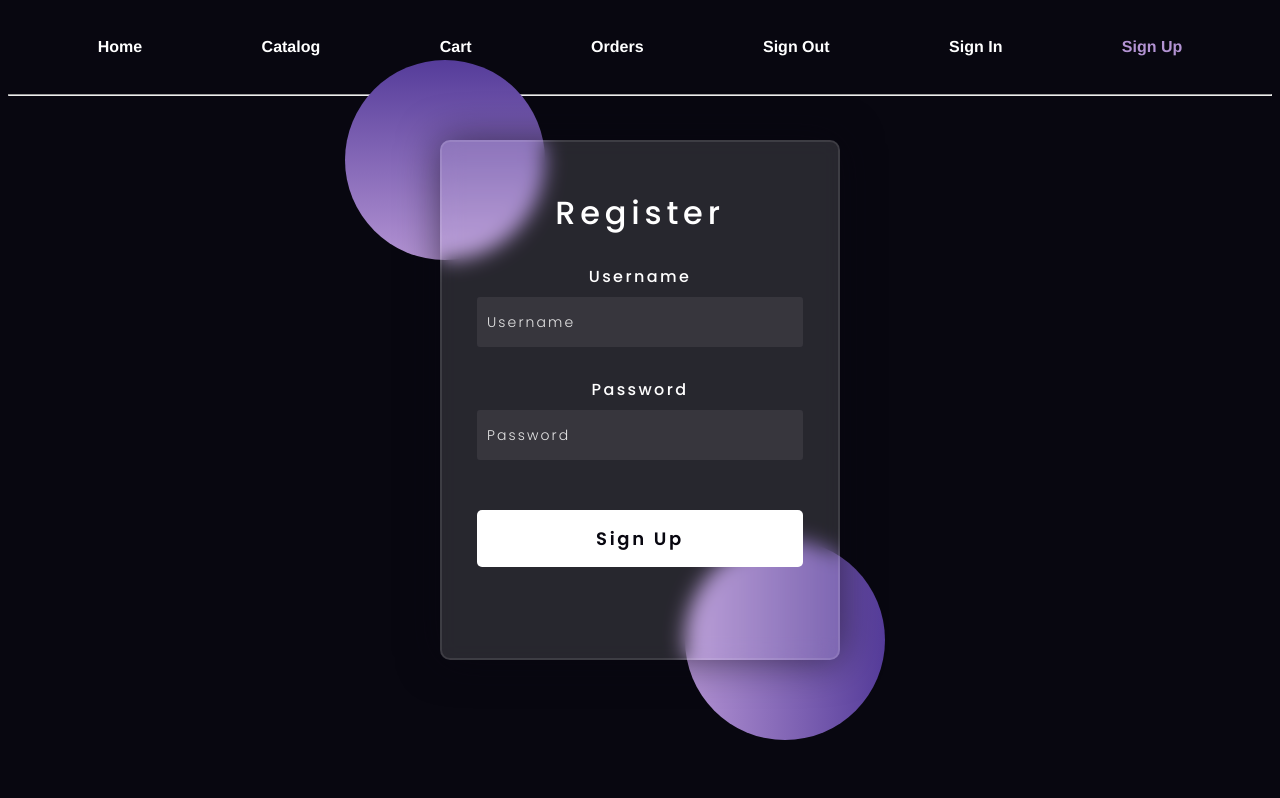
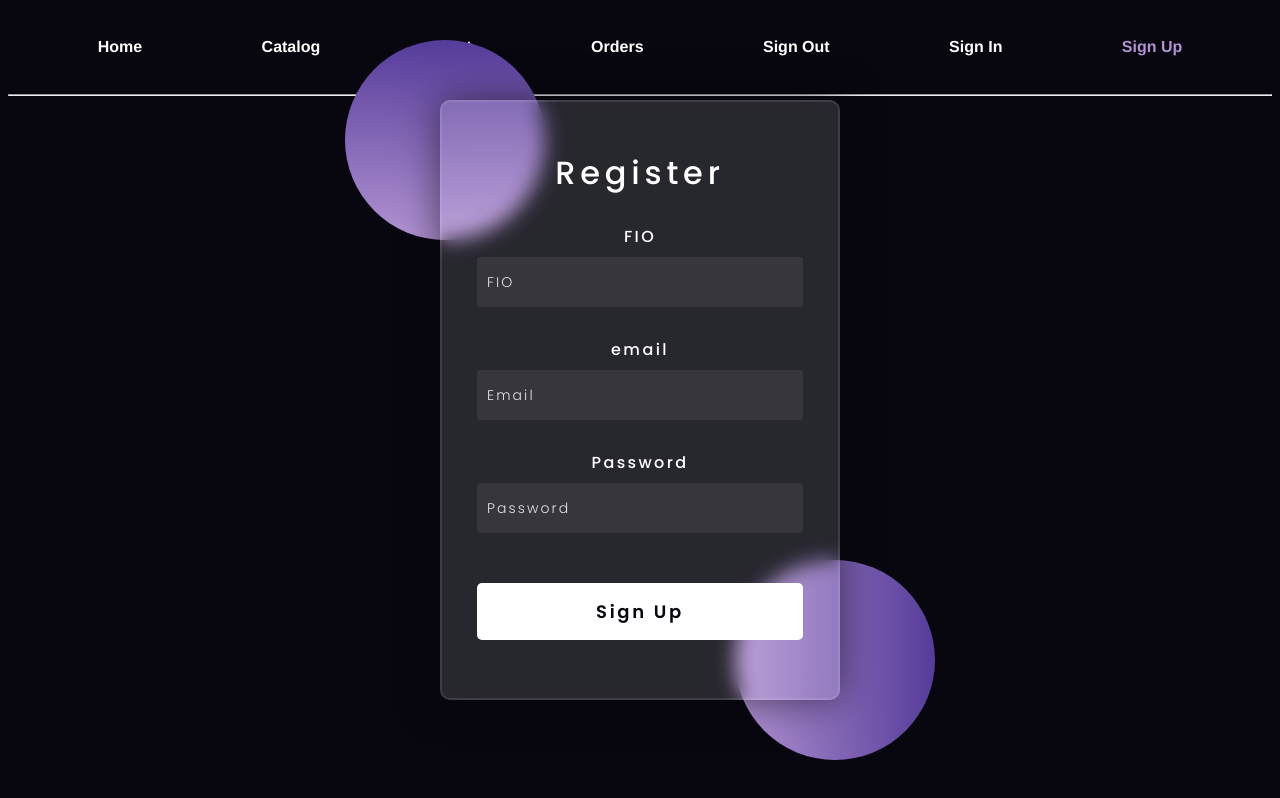
Before and after one commit to psychotronickid/vueCLI, a Vue app: page /register in a window 1280 px wide. Built offline with nearby package versions, Linux system fonts and the light colour scheme.

Commit message:
чет сделал

```diff
--- a/src/components/Login.vue
+++ b/src/components/Login.vue
@@ -5,8 +5,8 @@
   </div>
   <form class="login" @submit.prevent="login">
     <h3>Login</h3>
-    <label for="username">Username</label>
-    <input type="text" placeholder="Username" id="username" required v-model="username"/>
+    <label for="email">email</label>
+    <input type="text" placeholder="Email" id="email" required v-model="email"/>
     <label for="password">Password</label>
     <input type="password" placeholder="Password" id="password" required v-model="password"/>
     <button type="submit">Sign In</button>
@@ -17,14 +17,14 @@
 export default {
   data() {
     return {
-      username: "",
+      email: "",
       password: "",
     };
   },
   methods: {
     login() {
       const userData = {
-        username: this.username,
+        email: this.email,
         password: this.password,
       };
       this.$store.dispatch('SIGN_IN', userData)
@@ -69,7 +69,7 @@ export default {
       #b393d3,
       #553c9a
   );
-  right: -30px;
+  right: -80px;
   bottom: -80px;
 }
 form{
--- a/src/components/SignUp.vue
+++ b/src/components/SignUp.vue
@@ -5,8 +5,10 @@
   </div>
   <form class="login" @submit.prevent="signup">
     <h3>Register</h3>
-    <label for="username">Username</label>
-    <input type="text" placeholder="Username" id="username" required v-model="username"/>
+    <label for="fio">FIO</label>
+    <input type="text" placeholder="FIO" id="fio" required v-model="fio"/>
+    <label for="email">email</label>
+    <input type="text" placeholder="Email" id="email" required v-model="email"/>
     <label for="password">Password</label>
     <input type="password" placeholder="Password" id="password" required v-model="password"/>
     <button type="submit">Sign Up</button>
@@ -17,14 +19,16 @@
 export default {
   data() {
     return {
-      username: "",
+      fio: "",
+      email: "",
       password: "",
     };
   },
   methods: {
     signup() {
       const userData = {
-        username: this.username,
+        fio: this.fio,
+        email: this.email,
         password: this.password,
       };
 
@@ -62,7 +66,7 @@ export default {
       #b393d3
   );
   left: -80px;
-  top: -80px;
+  top: -100px;
 }
 .shape:last-child{
   background: linear-gradient(
@@ -70,11 +74,11 @@ export default {
       #b393d3,
       #553c9a
   );
-  right: -30px;
-  bottom: -80px;
+  right: -80px;
+  bottom: -100px;
 }
 form{
-  height: 520px;
+  height: 600px;
   width: 400px;
   background-color: rgba(255,255,255,0.13);
   position: absolute;
```
